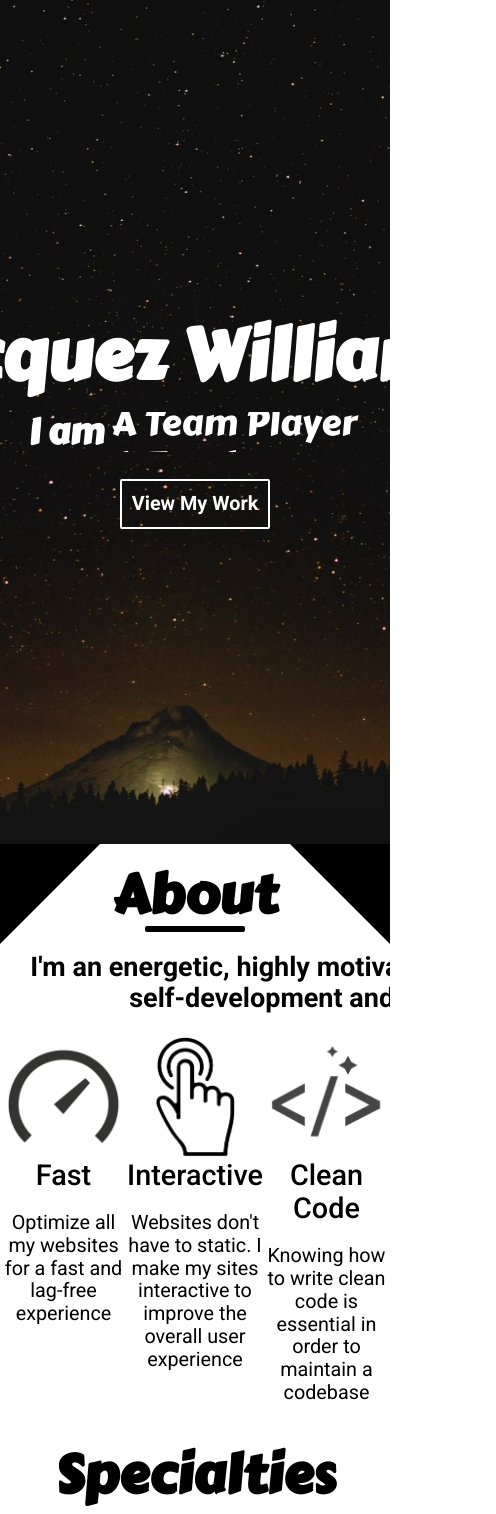
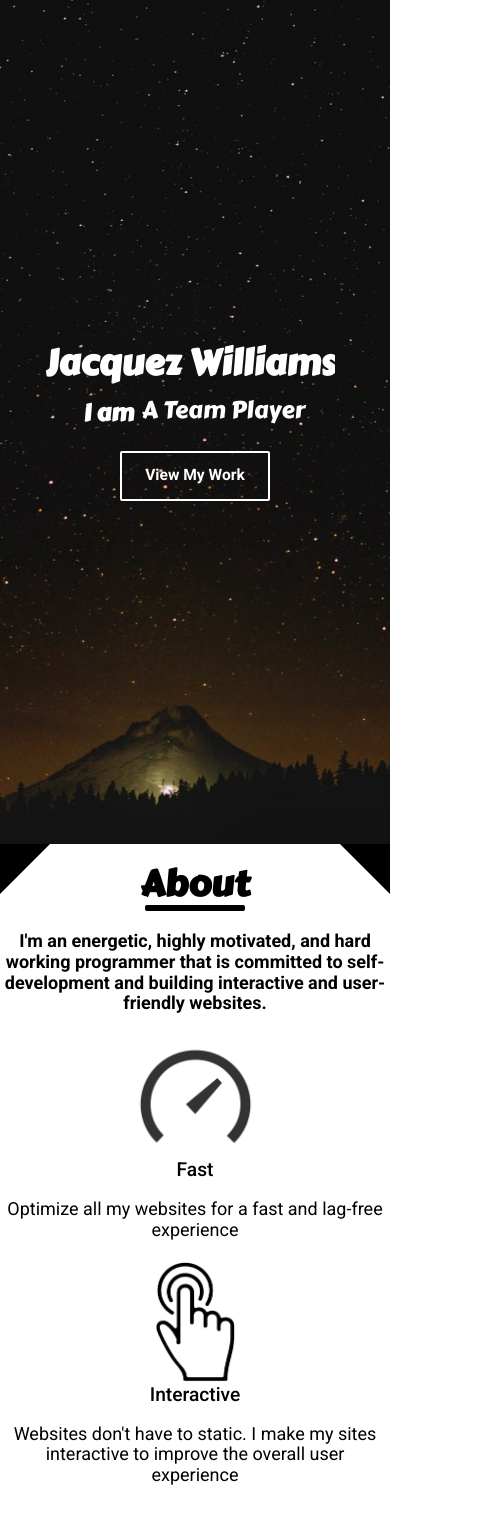
Before and after one commit to williamj1788/Portfolio, a React (Create React App) app: page / in a window 390 px wide. Shown: the top 1514 px of the page, 496 px wide, since content can reach past the window. Built offline with nearby package versions, Linux system fonts and the light colour scheme.

Commit message:
improved responsiveness

```diff
--- a/src/compenents/About.js
+++ b/src/compenents/About.js
@@ -32,14 +32,14 @@ class About extends React.Component{
                     title={'Interactive'}
                     desc={"Websites don't have to static. I make my sites interactive to improve the overall user experience"}
                     alt={'Interactive Icon'}
-                    animation={'fadeInUp'}
+                    animation={window.innerWidth > 975 ? 'fadeInUp' : 'slideInLeft'}
                     />
                     <Perk
                     image={CleanCodeIcon}
                     title={'Clean Code'}
                     desc={"Knowing how to write clean code is essential in order to maintain a codebase"}
                     alt={'Clean Code Icon'}
-                    animation={'slideInRight'}
+                    animation={window.innerWidth > 975 ? 'slideInRight' : 'slideInLeft'}
                     />
                 </PerkContainer>
                 <Title>Specialties</Title>
@@ -119,7 +119,7 @@ Specialties.prototypes = {
 
 const Skill = ({ title, fillAmount = 0.1 }) => {
     return(
-        <div>
+        <div className={s.skill}>
             <p className={s.skillTitle}>{title}</p>
             <div className={s.skillContainer}>
                 <div className={`${s.skillFill} wow animated slideInLeft`} style={{width: `${fillAmount * 100}%`}}></div>
--- a/src/compenents/Home.js
+++ b/src/compenents/Home.js
@@ -34,7 +34,9 @@ class Home extends React.Component{
         return(
             <section className={s.home}>
                 <div>
-                    <Title>Jacquez Williams</Title>
+                    <div className={s.content}>
+                        <Title>Jacquez Williams</Title>
+                    </div>
                     <div className={`${s.fadeIn} ${s.desc}`}>
                         <h2 style={{margin: 0, fontSize: '2rem'}}>I am </h2>
                         <div className={s.textView}>
--- a/src/styles/About.module.scss
+++ b/src/styles/About.module.scss
@@ -6,11 +6,13 @@
     overflow: hidden;
 }
 
-@mixin triangle($direction: 'up') {
+@mixin triangle($size: 100px, $direction: 'up') {
     position: absolute;
     width: 0;
     height: 0;
-    border: 100px solid transparent;
+    border-width: $size;
+    border-style: solid;
+    border-color: transparent;
     @if $direction == 'up'{
         border-top-color: black;
     } @else{
@@ -30,13 +32,13 @@
 }
 
 .bottomLeft{
-    @include triangle('down');
+    @include triangle($direction: 'down');
     bottom: 0;
     transform: translateX(-50%);
 }
 
 .bottomRight{
-    @include triangle('down');
+    @include triangle($direction: 'down');
     bottom: 0;
     right: 0;
     transform: translateX(50%);
@@ -69,7 +71,8 @@
 }
 
 .summary{
-    width: 1100px;
+    width: 100%;
+    max-width: 1100px;
     margin: 20px auto 0 auto;
     color: black;
     text-align: center;
@@ -114,6 +117,15 @@
     flex-direction: column;
     justify-content: center;
     align-items: center;
+    width: 100%;
+    max-width: 800px;
+    margin: 0 auto;
+}
+
+.skill{
+    width: 100%;
+    padding: 0 50px;
+    box-sizing: border-box;
 }
 
 .skillTitle{
@@ -123,15 +135,47 @@
 }
 
 .skillContainer{
-    width: 800px;
+    width: 100%;
     height: 30px;
     background-color: transparent;
     border: 3px solid grey;
     border-radius: 3px;
     overflow: hidden;
+    box-sizing: border-box;
 }
 
 .skillFill{
     height: 30px;
     background-color: gray;
 }
+
+@media(max-width: 975px){
+    .perkContainer{
+        flex-direction: column;
+        align-items: center;
+    }
+};
+
+@media(max-width: 1050px){
+    .topLeft{
+        @include triangle(50px);
+    }
+
+    .topRight{
+        @include triangle(50px);
+    }
+
+    .bottomLeft{
+        @include triangle(40px, 'down');
+    }
+
+    .bottomRight{
+        @include triangle(40px, 'down');
+    }
+}
+
+@media (max-width: 500px){
+    .perkDesc{
+        font-size: 1.5rem;
+    }
+}
--- a/src/styles/Home.module.scss
+++ b/src/styles/Home.module.scss
@@ -12,9 +12,17 @@
     color: white;
 }
 
+.content{
+    display: flex;
+    align-items: center;
+    width: 590px;
+    height: 82px;
+}
+
 .view{
     position: relative;
     width: 1px;
+    max-width: 100vw;
     height: 1px;
     text-overflow: clip;
     overflow: hidden;
@@ -110,27 +118,27 @@
 
 @keyframes cool{
     0%{
-        height: 1px;
+        height: 1%;
         border-right: 2px solid white;
-        width: 1px;
-        margin-right: 600px;
+        width: 1%;
+        margin-right: 100%;
     }
     10%{
         border-right: 2px solid white;
-        height: 82px;
-        width: 1px;
-        margin-right: 600px;
+        height: 100%;
+        width: 1%;
+        margin-right: 100%;
     }
     90%{
         border-right: 2px solid white;
-        height: 82px;
-        width: 600px;
-        margin-right: 1px;
+        height: 100%;
+        width: 100%;
+        margin-right: 1%;
     }
     100%{
-        height: 82px;
-        width: 600px;
-        margin-right: 1px;
+        height: 100%;
+        width: 100%;
+        margin-right: 1%;
     }
 }
 
@@ -145,19 +153,19 @@
 
 @keyframes slide1{
     0%{
-        top: -40px;
+        transform: translateY(-50%);
     }
     100%{
-        top: 0;
+        transform: translateY(0%);
     }
 }
 
 @keyframes slide2{
     0%{
-        top: -40px;
+        transform: translateY(-50%);
     }
     100%{
-        top: 0;
+        transform: translateY(0%);
     }
 }
 
@@ -172,3 +180,28 @@
         opacity: 0;
     }
 }
+
+@media(max-width: 650px){
+    .title{
+        font-size: 3rem;
+    }
+    .content{
+        width: 450px;
+        height: 62px;
+    }
+}
+
+@media(max-width: 500px){
+    .content{
+        width: 300px;
+        height: 41px;
+        margin: 0;
+    }
+    .textView{
+        height: 27px;
+        width: 165px;
+    }
+    .button{
+        font-size: 1.3rem;
+    }
+}
--- a/src/styles/index.scss
+++ b/src/styles/index.scss
@@ -3,3 +3,9 @@ html{
     font-size: 18px;
     font-family: 'Roboto', sans-serif;
 }
+
+@media (max-width: 500px){
+    html{
+        font-size: 12px;
+    }
+}
```
